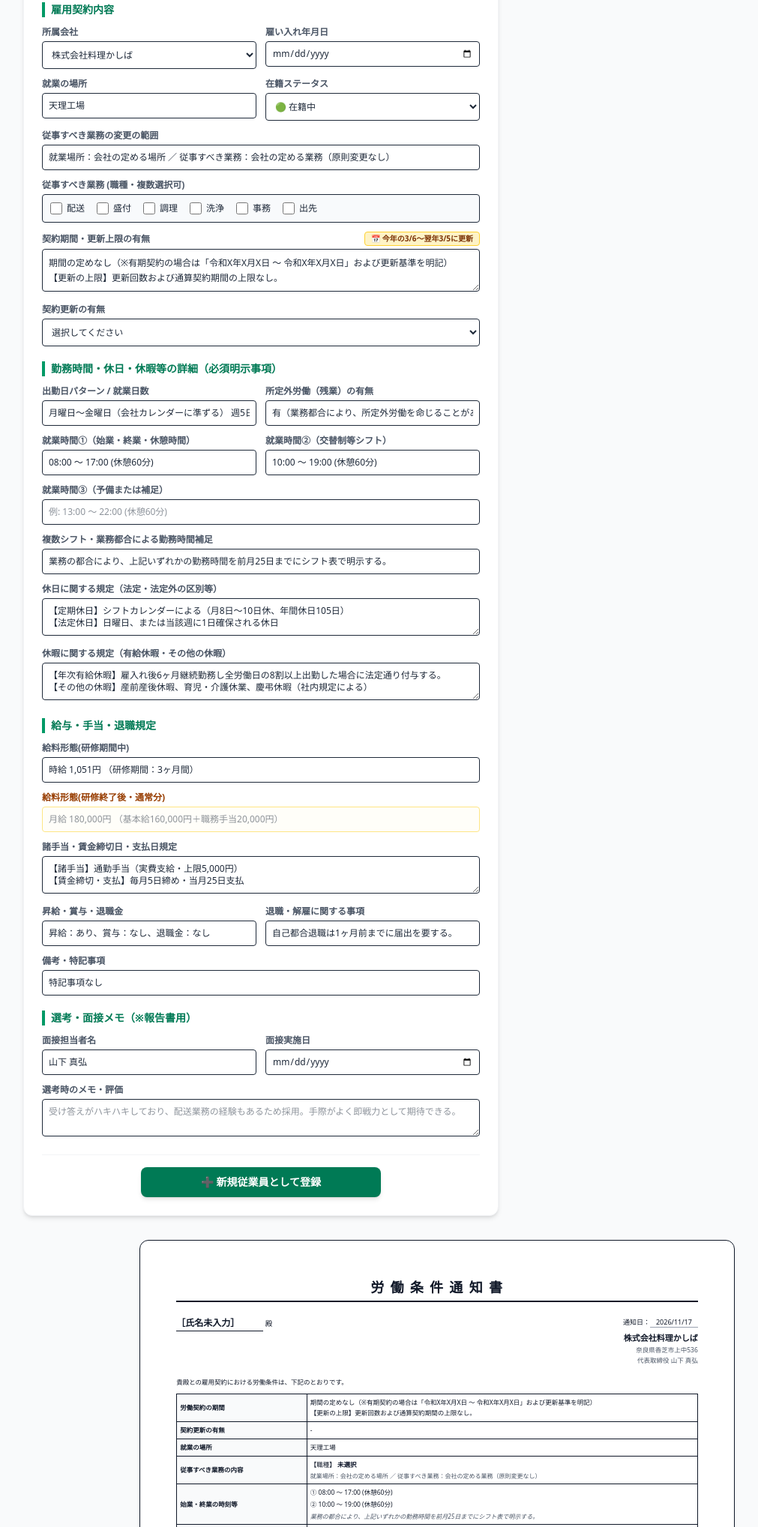
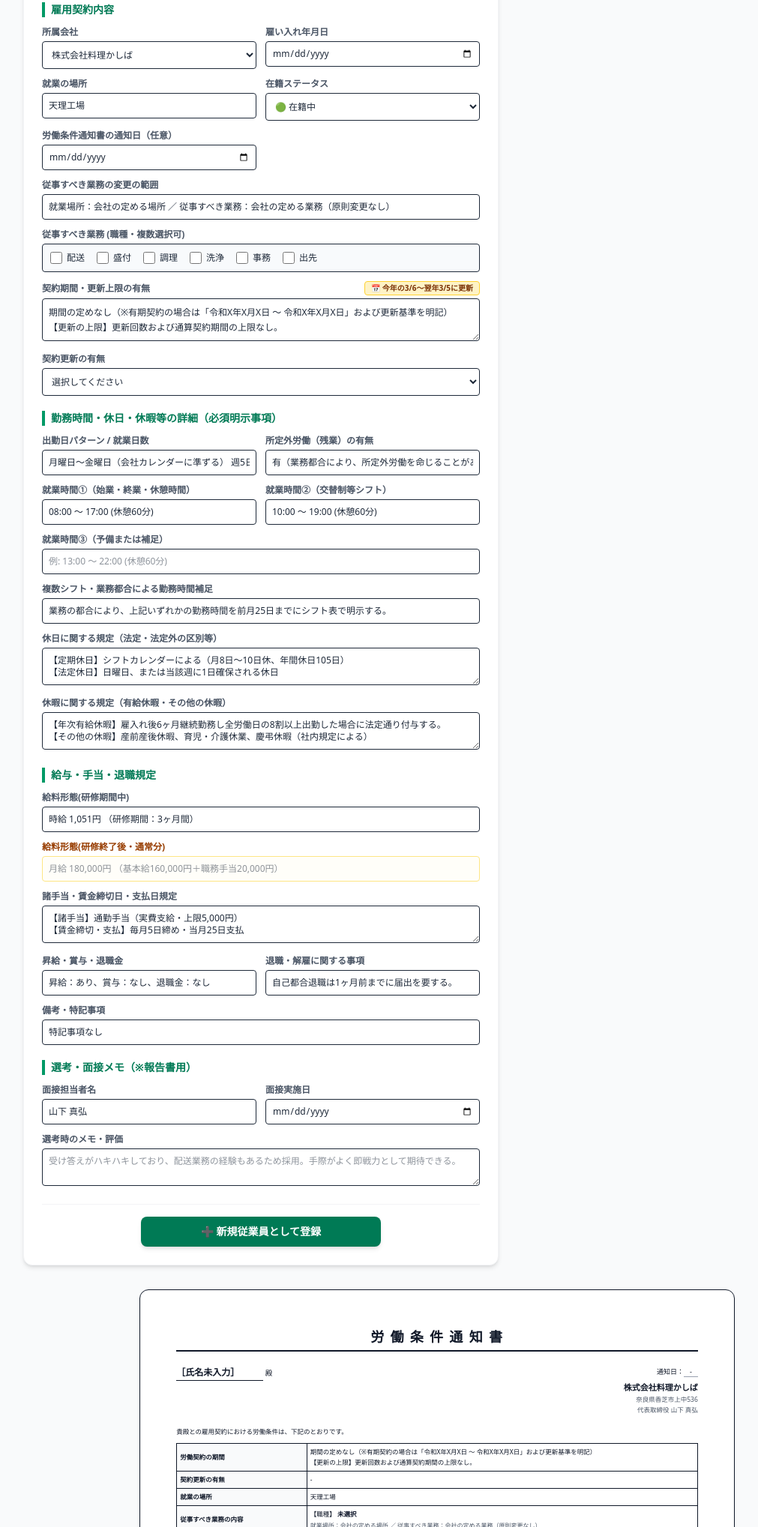
Before and after one commit to ryourikasiba/stafflist, a plain HTML site: page index.html in a window 1280 px wide. Shown: the part 554-2591 px from the top of the page at 75% size, without its empty margins (57-1068 px from the left). Drawn offline with nearby package versions, Linux system fonts and the light colour scheme.

```diff
--- a/index.html
+++ b/index.html
@@ -145,6 +145,10 @@
                                 <option value="active">🟢 在籍中</option>
                                 <option value="retired">🔴 退職</option>
                             </select>
+                        </div>
+                        <div>
+                            <label class="block font-bold text-gray-600 mb-1">労働条件通知書の通知日（任意）</label>
+                            <input type="date" id="noticeDate" class="w-full p-2 border rounded focus:ring-1 focus:ring-emerald-500 outline-none">
                         </div>
 
                         <div class="md:col-span-2">
@@ -577,7 +581,6 @@
 
         window.addEventListener('DOMContentLoaded', () => {
             const todayStr = new Date().toLocaleDateString('ja-JP');
-            document.getElementById('view_notify_date').innerText = todayStr;
             document.getElementById('view_report_date').innerText = todayStr;
 
             const editTarget = localStorage.getItem('edit_target');
@@ -644,6 +647,7 @@
             document.getElementById('hireDate').value = data.hireDate || '';
             document.getElementById('place').value = data.place || '本社工場';
             document.getElementById('status').value = data.status || 'active';
+            document.getElementById('noticeDate').value = data.noticeDate || '';
             document.getElementById('changeScope').value = data.changeScope || '就業場所：会社の定める場所 ／ 従事すべき業務：会社の定める業務（原則変更なし）';
 
             const roles = data.roles || [];
@@ -685,6 +689,9 @@
 
             document.getElementById('view_company_name').innerText = document.getElementById('dept').value;
             document.getElementById('view_rep_dept').innerText = document.getElementById('dept').value;
+
+            const noticeDateVal = document.getElementById('noticeDate').value;
+            document.getElementById('view_notify_date').innerText = noticeDateVal ? new Date(noticeDateVal).toLocaleDateString('ja-JP') : '-';
 
             const birthVal = document.getElementById('birth').value;
             document.getElementById('view_rep_birth').innerText = birthVal ? new Date(birthVal).toLocaleDateString('ja-JP') : '-';
@@ -800,6 +807,7 @@
                 hireDate: document.getElementById('hireDate').value,
                 place: document.getElementById('place').value,
                 status: document.getElementById('status').value,
+                noticeDate: document.getElementById('noticeDate').value,
                 changeScope: document.getElementById('changeScope').value,
                 roles: checkedRoles,
                 period: document.getElementById('period').value,
```
